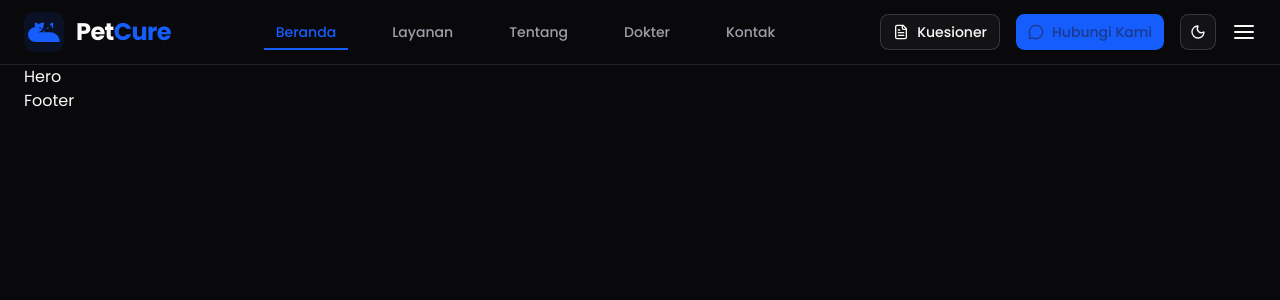
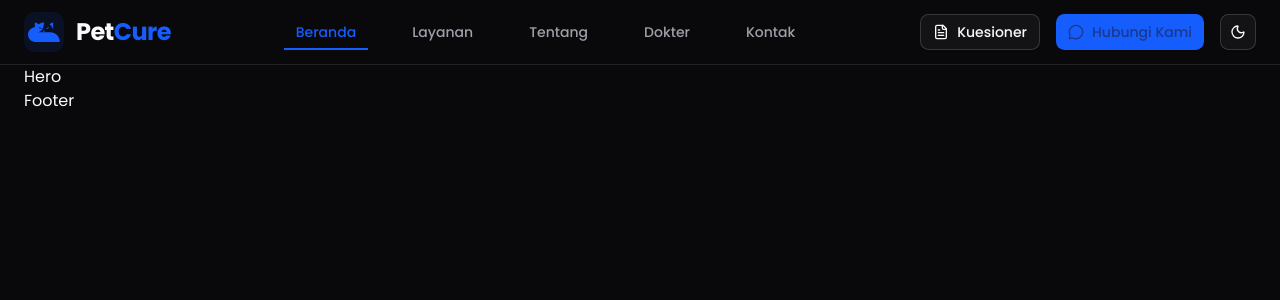
Before and after one commit to fitrondev/petcure, a React (Vite) app: page / in a window 1280 px wide. Shown: the top 300 px of the page. Built offline with nearby package versions, Linux system fonts and the light colour scheme.

Commit message:
fix: add responsive class to mobile menu trigger
The mobile menu trigger was missing the lg:hidden class, causing it to appear on larger screens when it should be hidden. This ensures the menu is only visible on mobile devices.

```diff
--- a/src/components/layouts/Header/MobileMenu.tsx
+++ b/src/components/layouts/Header/MobileMenu.tsx
@@ -14,7 +14,7 @@ import NavLinks from "./NavLinks";
 const MobileMenu = () => {
   return (
     <Sheet>
-      <SheetTrigger className="">
+      <SheetTrigger className="lg:hidden">
         <AlignJustify className="size-6" />
       </SheetTrigger>
       <SheetContent>
```
